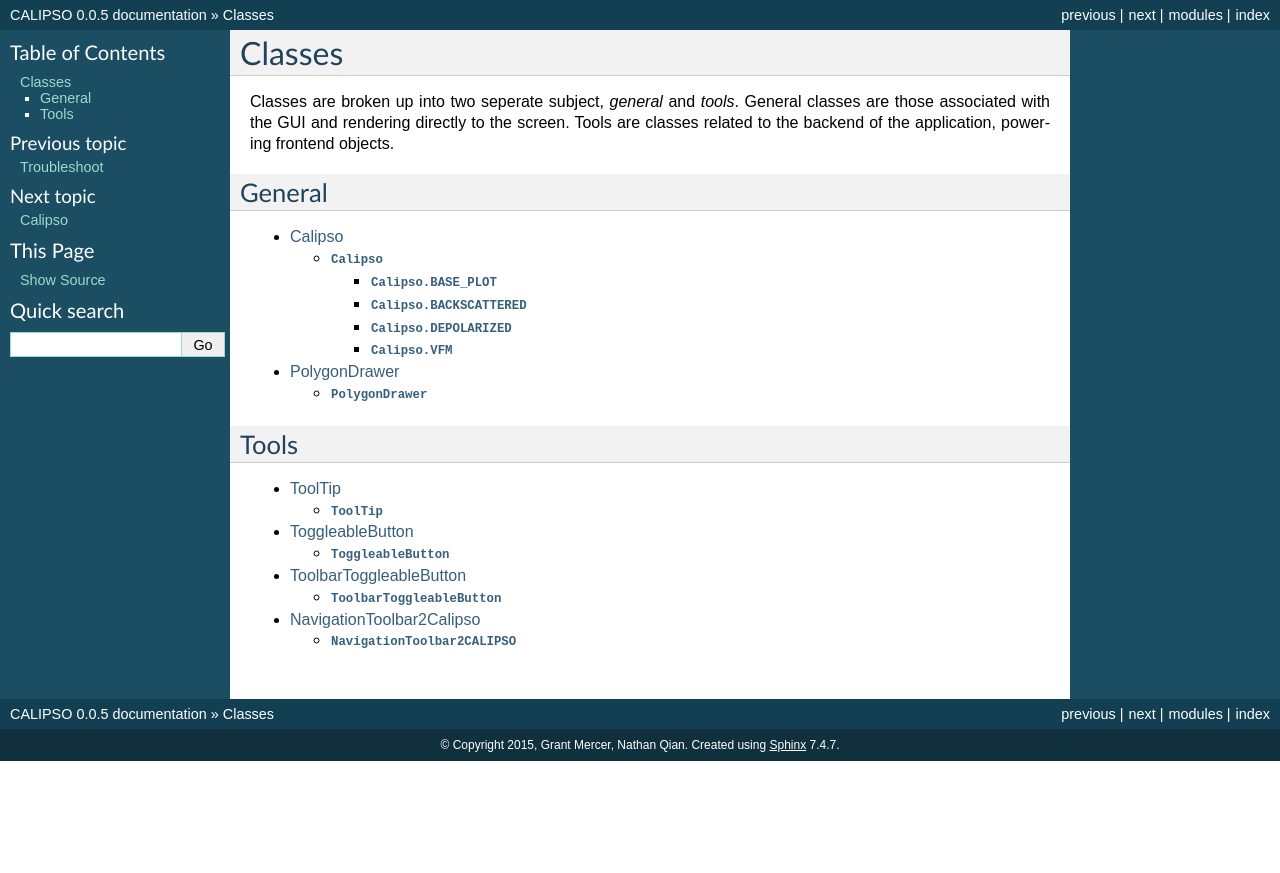
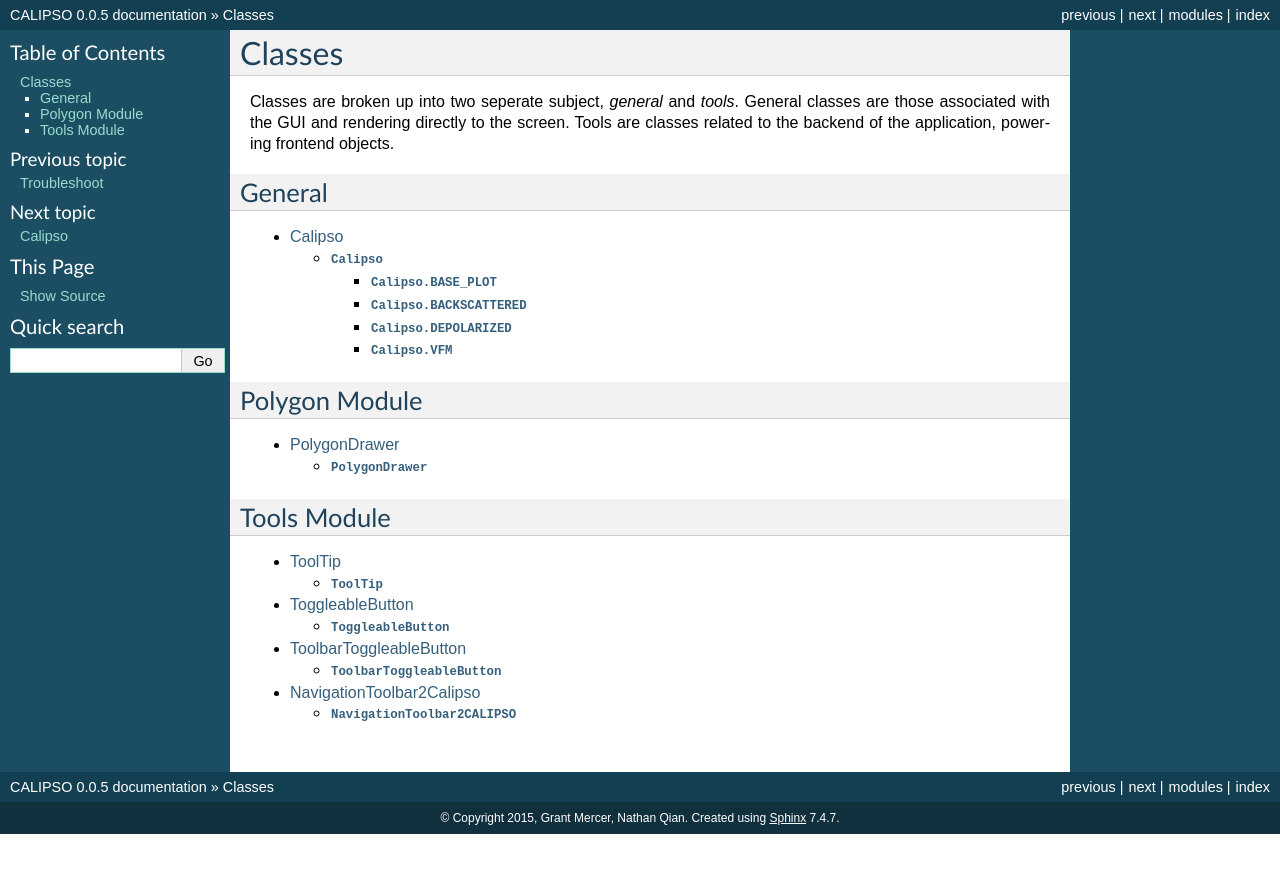
Before and after one commit to NASA-DEVELOP/VOCAL, a Sphinx documentation site: the page built from docs/source/classes/classes.rst, in a window 1280 px wide. Shown: the top 873 px of the page. Built offline with Sphinx 7.4.7, drawn with Linux system fonts in a browser that asks for light colours.

```diff
--- a/docs/source/classes/classes.rst
+++ b/docs/source/classes/classes.rst
@@ -12,9 +12,15 @@
 .. toctree::
 
    calipso
+
+Polygon Module
+------------------
+
+.. toctree::
+
    polygondrawer
 
-Tools
+Tools Module
 ------------------
 
 .. toctree::
```
Also changed, not shown: 1 other file.
